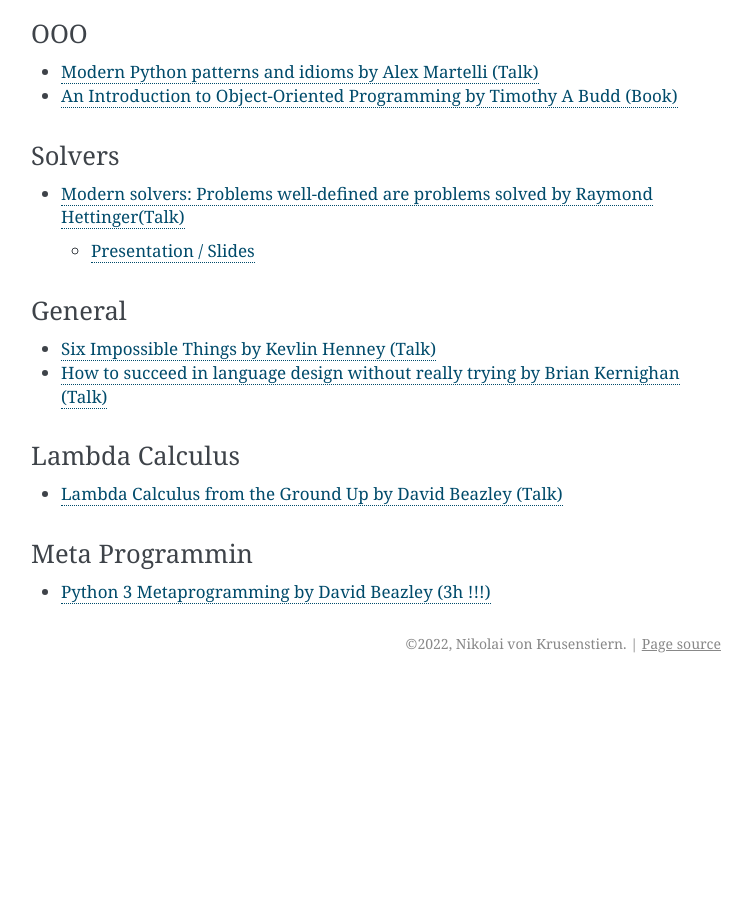
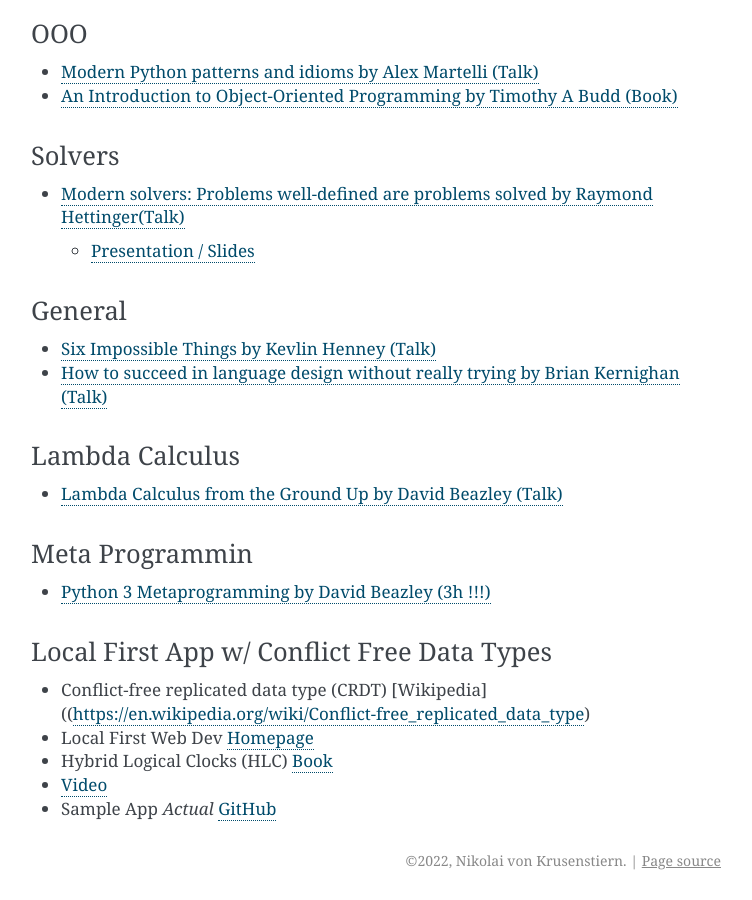
Before and after one commit to cruisen/cli-calc, a Sphinx documentation site: the page built from docs/extras/teaching.md, in a window 1280 px wide and 900 px high, scrolled down 3182 px. Shown: the whole window, without its empty margins (389-1141 px from the left). Built offline with Sphinx 7.4.7, drawn with Linux system fonts in a browser that asks for light colours; before the commit the page ends 3865 px from its top, so only the background shows below that; some of the changed text lies outside the part shown.

Commit message:
Add Local First

```diff
--- a/docs/extras/teaching.md
+++ b/docs/extras/teaching.md
@@ -111,3 +111,10 @@ we enable ourselves to write maintainable software. They build upon each other.
 
 ### Meta Programmin
 * [Python 3 Metaprogramming by David Beazley (3h !!!)](https://youtu.be/sPiWg5jSoZI)
+
+### Local First App w/ Conflict Free Data Types
+* Conflict-free replicated data type (CRDT) [Wikipedia]((https://en.wikipedia.org/wiki/Conflict-free_replicated_data_type)
+* Local First Web Dev [Homepage](https://localfirstweb.dev)
+* Hybrid Logical Clocks (HLC) [Book](https://martinfowler.com/articles/patterns-of-distributed-systems/hybrid-clock.html)
+* [Video](https://youtu.be/DEcwa68f-jY?si=ShLO-zYzZY1e4Ve6)
+* Sample App *Actual* [GitHub](https://github.com/actualbudget)
```
